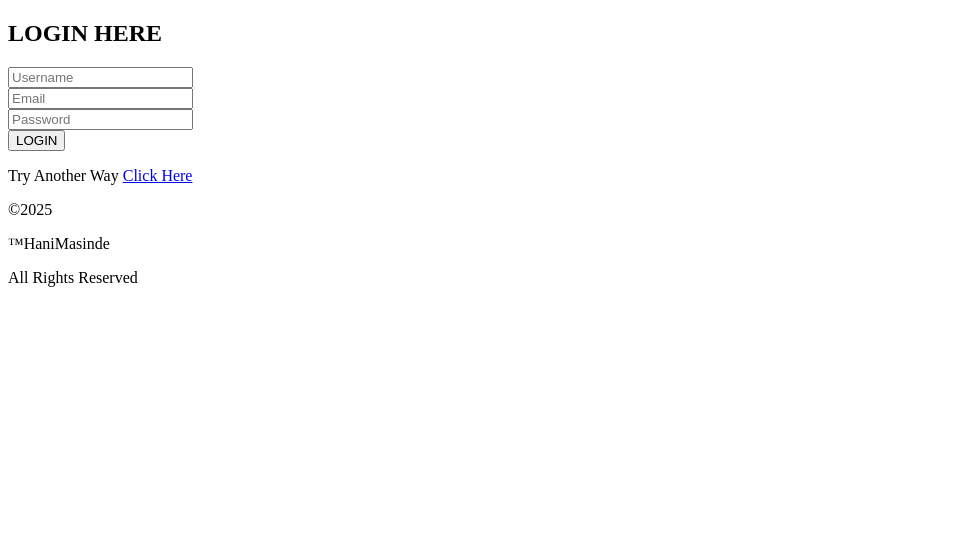
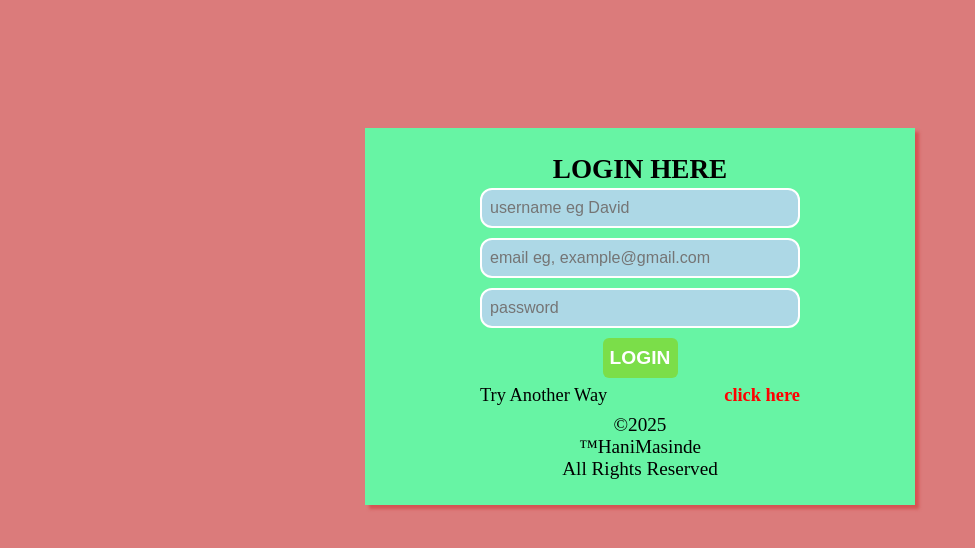
Before and after one commit to HaniMasinde/silentmover1, a plain HTML site: page login2.html in a window 1280 px wide. Shown: the whole page, without its empty margins (0-975 px from the left). Drawn offline with Linux system fonts and the light colour scheme.

Commit message:
First Update

```diff
--- a/login2.html
+++ b/login2.html
@@ -3,36 +3,228 @@
 <head>
     <meta charset="UTF-8">
     <meta name="viewport" content="width=device-width, initial-scale=1.0">
-    <title>Login page</title>
-    <link rel="stylesheet" href="secs.css">
+    <title>login</title>
+    <style>
+        *{
+            margin:0;
+            padding:0;
+            box-sizing:border-box;
+        }
+        body{
+            background:rgba(149, 149, 51, 0.71);
+            display:flex;
+            justify-content:center;
+            padding-top:10%;
+        }
+        .login{
+            box-shadow:4px 4px 3px grey;
+            background:rgb(103, 244, 164);
+            width:85%;
+            padding:2%;
+            display:flex;
+            align-items:center;
+            justify-content:center;
+        }
+        .login form h2{
+            margin-bottom:1%;
+            text-align:center;
+            font-size:1.7rem;
+            text-transform:uppercase;
+        }
+        .login form .input-field{
+            width:280px;
+            height:4.5vh;
+            margin-bottom:10px;
+            border-radius:12px;
+        }
+        .login form .input-field input{
+            height:100%;
+            width:100%;
+            outline:none;
+            padding-left:8px;
+            border:2px solid #fff;
+            background:#fad;
+            border-radius:inherit;
+            font-size:1.005rem;
+        }
+        .login form .buton{
+            display:flex;
+            justify-content:center;
+            height:4.5vh;
+            margin-bottom:2.2%;
+         }
+         .login form .buton button{
+            background:lightblue;
+            padding:5px;
+            font-weight:700;
+            text-transform:uppercase;
+            border-radius:6px;
+            border:none;
+                 }
+        .or{
+            display: flex;
+            justify-content:space-between;
+            width:100%;
+            align-items:center;
+            font-size:1.1rem;
+            margin-bottom:2.5%;
+        }
+        .or a{
+            text-decoration:none;
+            color:red;
+        }
+        footer{
+            text-align:center;
+
+            font-size:1.1rem;
+        }
+        @media(min-width:600px){
+            body{
+                background:rgb(219, 123, 123);
+            }
+            .login{
+                width:550px;
+                box-shadow:4px 4px 3px #d55353;
+            }
+            .login form .input-field{
+                width:320px;
+                height:40px;
+            }
+            .login form .input-field input{
+                background:lightblue;
+            }
+            .login form .buton{
+                height:40px;
+            }
+            .login form .buton button{
+                font-weight:700;
+                background:rgba(133, 212, 28, 0.661);
+                color:#fff;
+                font-size:1.2rem;
+                width:75px;
+            }
+            .or{
+                font-size:1.15rem;
+            }
+            .or a{
+                font-weight:900;
+            }
+            footer{
+                font-size:1.2rem;
+            }
+        }
+    </style>
 </head>
 <body>
-    <div class="logn-cont">
+    <div class="login">
         <form action="">
-            <h2>LOGIN HERE</h2>
+            <h2>login here</h2>
             <div class="input-field">
-                <input type="text" placeholder="Username" id="username">
-                <span id="username_error"></span>
+                <input type="text" placeholder="username eg David" id="name">
             </div>
             <div class="input-field">
-                <input type="text" placeholder="Email" id="email">
-                <span id="email_error"></span>
+                <input type="text" placeholder="email eg, example@gmail.com" id="email">
             </div>
             <div class="input-field">
-                <input type="password" placeholder="Password" id="password">
-                <span id="pass_error"></span>
+                <input type="password" placeholder="password" id="pass">
             </div>
-            <div class="btn">
-                <button type="submit">LOGIN</button>
+            <div class="buton"><button type="submit">login</button></div>
+            <div class="or">
+                <p> Try Another Way</p><a href="login1.html">click here</a>
             </div>
-            <P class="nm">Try Another Way <a href="login1.html">Click Here</a></P>
             <footer>
                 <p>&copy;2025</p>
                 <p>&trade;HaniMasinde</p>
                 <p>All Rights Reserved</p>
             </footer>
+
         </form>
     </div>
-    <script src="login2.js" defer></script>
+    <script>
+
+        let username=document.getElementById('name')
+        let email=document.getElementById('email')
+        let password=document.getElementById('pass')
+        let form=document.querySelector('form')
+        let buton=document.querySelector('button')
+
+        form.addEventListener('submit',(ev)=>{
+            ev.preventDefault()
+            let isValid=true
+
+            const name=username.value.trim();
+            const mail=email.value.trim();
+            const pas=password.value.trim();
+
+        function correctName(){
+
+            if(name==''){
+                username.style.borderColor='red';
+                isValid=false;
+                return
+            }
+            if(name.length<5){
+                username.style.borderColor='red';
+                isValid=false;
+                return;
+            }
+
+        }
+
+         function correctEmail(){
+
+            if(email==''){
+                email.style.borderColor='red';
+                isValid=false;
+                return
+            }
+            if(!mail.includes('@')){
+                email.style.borderColor='red';
+                isValid=false;
+                return;
+            }
+            if(!mail.includes('.com')){
+                email.style.borderColor='red';
+                isValid=false;
+                return;
+            }
+
+        }
+
+        function correctPassword(){
+             if(pas==''){
+                password.style.borderColor='red';
+                isValid=false;
+                return
+            }
+            if(pas.length<4){
+                password.style.borderColor='red';
+                isvalid=false;
+                return
+            }
+        }
+
+        correctName();
+        correctEmail();
+        correctPassword();
+
+        if(isValid){
+            buton.addEventListener('click',()=>{
+                window.location.href='index.html'
+                alert('Login Succesful');
+                password.style.borderColor='lime'
+                email.style.borderColor='lime'
+                username.style.borderColor='lime'
+            })
+        }
+        if(!isValid){
+            buton.addEventListener('click',()=>{
+                alert('Invalid credentials');
+            })
+        }
+
+        })
+
+    </script>
 </body>
 </html>
```
